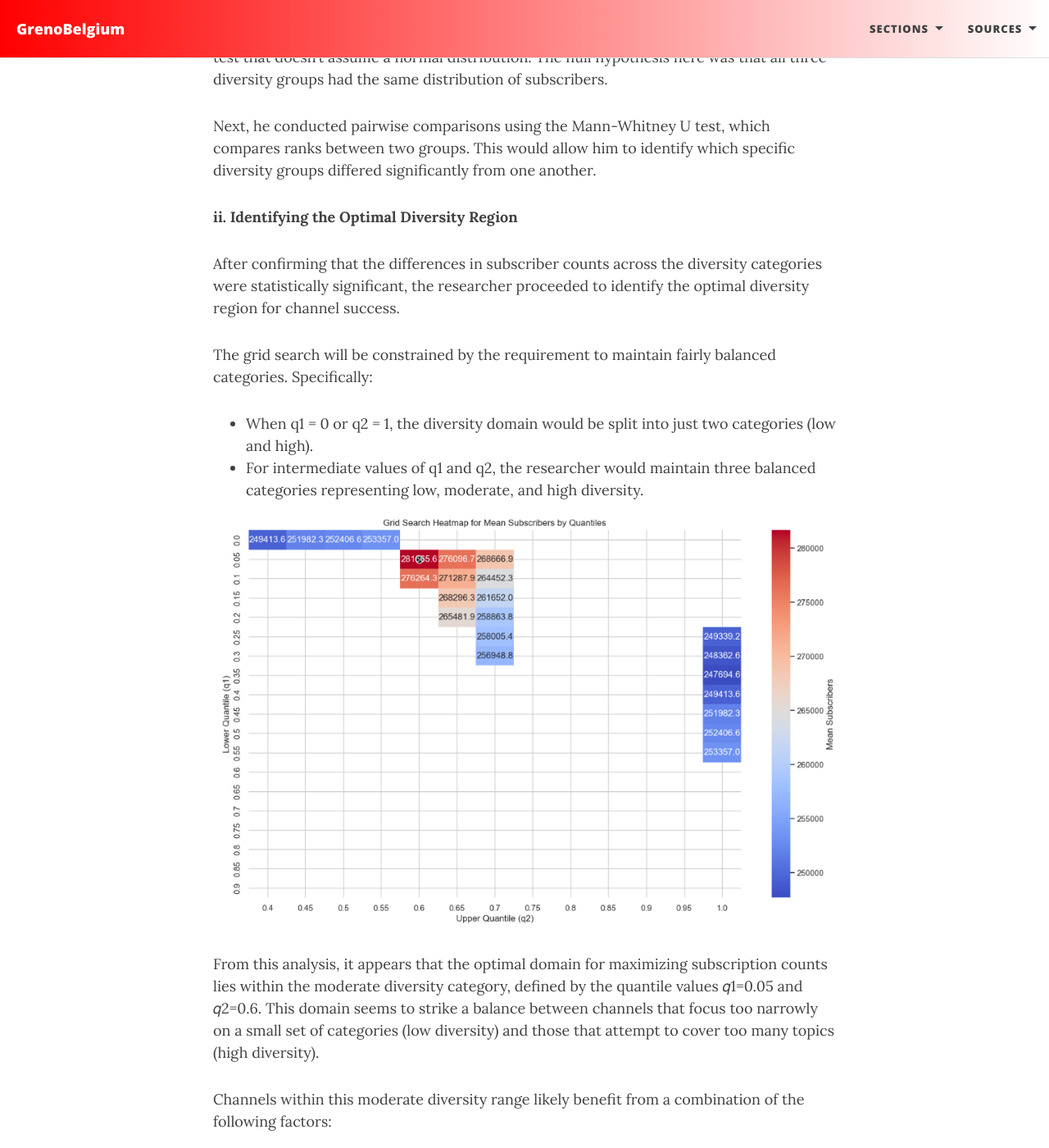
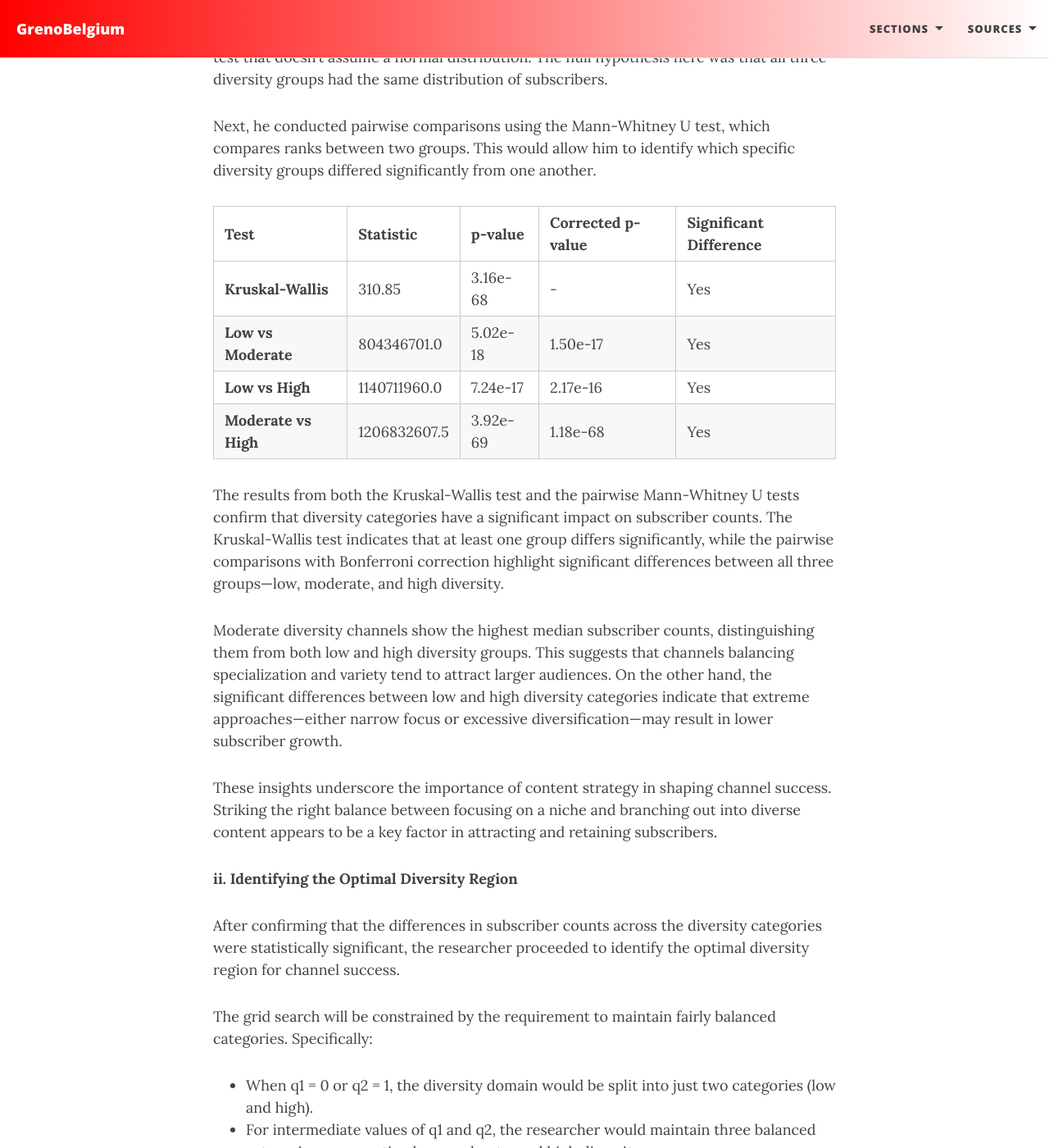
Before and after one commit to epfl-ada/ada-2024-project-grenobelgium, a Jekyll site: the page built from index.html, in a window 1280 px wide and 1400 px high, scrolled down 22455 px. Shown: the whole window at 82% size. Built offline with Jekyll 4.4.1, drawn with Linux system fonts in a browser that asks for light colours; formulas are drawn with MathJax 3.

Commit message:
added section on statistical significance

```diff
--- a/index.html
+++ b/index.html
@@ -375,6 +375,58 @@ title: "Unveiling the Secrets Behind YouTube Categories"
 
 <p>Next, he conducted pairwise comparisons using the Mann-Whitney U test, which compares ranks between two groups. This would allow him to identify which specific diversity groups differed significantly from one another.</p>
 
+<table border="1" style="width:100%; border-collapse:collapse; text-align:left;">
+  <thead>
+    <tr>
+      <th>Test</th>
+      <th>Statistic</th>
+      <th>p-value</th>
+      <th>Corrected p-value</th>
+      <th>Significant Difference</th>
+    </tr>
+  </thead>
+  <tbody>
+    <tr>
+      <td><strong>Kruskal-Wallis</strong></td>
+      <td>310.85</td>
+      <td>3.16e-68</td>
+      <td>-</td>
+      <td>Yes</td>
+    </tr>
+    <tr>
+      <td><strong>Low vs Moderate</strong></td>
+      <td>804346701.0</td>
+      <td>5.02e-18</td>
+      <td>1.50e-17</td>
+      <td>Yes</td>
+    </tr>
+    <tr>
+      <td><strong>Low vs High</strong></td>
+      <td>1140711960.0</td>
+      <td>7.24e-17</td>
+      <td>2.17e-16</td>
+      <td>Yes</td>
+    </tr>
+    <tr>
+      <td><strong>Moderate vs High</strong></td>
+      <td>1206832607.5</td>
+      <td>3.92e-69</td>
+      <td>1.18e-68</td>
+      <td>Yes</td>
+    </tr>
+  </tbody>
+</table>
+
+<p>
+  The results from both the Kruskal-Wallis test and the pairwise Mann-Whitney U tests confirm that diversity categories have a significant impact on subscriber counts. The Kruskal-Wallis test indicates that at least one group differs significantly, while the pairwise comparisons with Bonferroni correction highlight significant differences between all three groups—low, moderate, and high diversity.
+</p>
+<p>
+  Moderate diversity channels show the highest median subscriber counts, distinguishing them from both low and high diversity groups. This suggests that channels balancing specialization and variety tend to attract larger audiences. On the other hand, the significant differences between low and high diversity categories indicate that extreme approaches—either narrow focus or excessive diversification—may result in lower subscriber growth.
+</p>
+<p>
+  These insights underscore the importance of content strategy in shaping channel success. Striking the right balance between focusing on a niche and branching out into diverse content appears to be a key factor in attracting and retaining subscribers.
+</p>
+
 <p><strong>ii. Identifying the Optimal Diversity Region</strong></p>
 
 <p>After confirming that the differences in subscriber counts across the diversity categories were statistically significant, the researcher proceeded to identify the optimal diversity region for channel success.</p>
```
